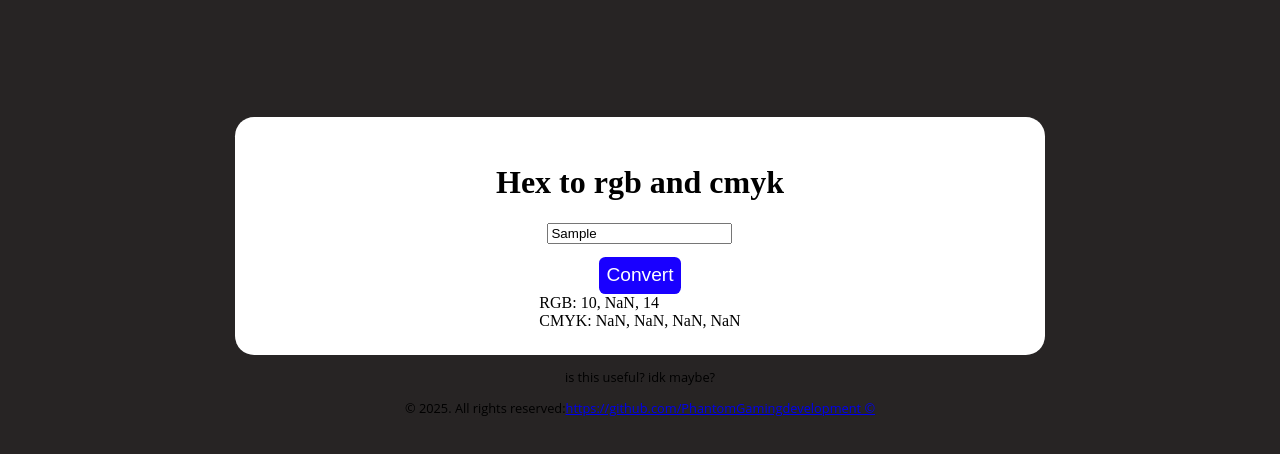
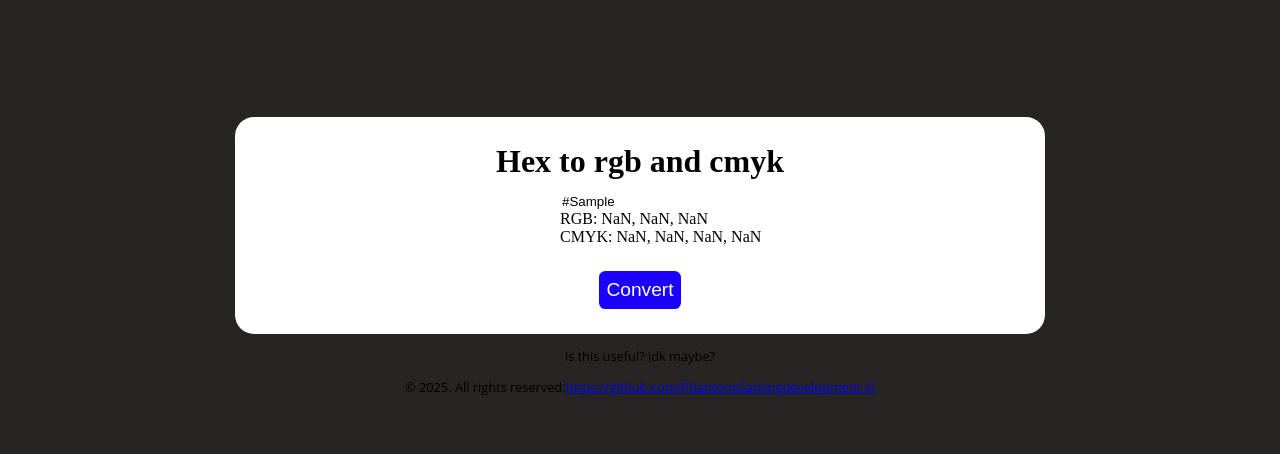
Before and after one commit to SanderNF/hextorgbandcmyk, a plain HTML site: page index.html in a window 1280 px wide. Both pictures are taken after typing "Sample" into the empty fields and a click on the button "Convert". Shown: the part 98-552 px from the top of the page. Drawn offline with Linux system fonts and the light colour scheme.

Commit message:
improved input handling and color preview
input now adds # if missing and removes double #'s

also added a color preview to the background of the color values

```diff
--- a/index.html
+++ b/index.html
@@ -16,10 +16,12 @@
 </div>
 
 <div class="container">
+    <div id="content">
         <h1>Hex to rgb and cmyk</h1>
         <input type="text" id="hexInput" placeholder="Enter HEX value (#FFFFFF)">
+        <div id="result"></div>
+    </div>
     <button id="convertBtn">Convert</button>
-  <div id="result"></div>
 </div>
 
 </body>
@@ -28,12 +30,23 @@
     const hexInput = document.getElementById('hexInput');
     const convertButton = document.getElementById('convertBtn');
     const result = document.getElementById('result');
+    const content = document.getElementById('content');
 
     convertButton.addEventListener('click', () => {
         const hex = hexInput.value;
         const rgb = hexToRgb(hex);
         const cmyk = rgbToCmyk(rgb);
+        content.style.backgroundColor = hex;
         result.innerHTML = `RGB: ${rgb.join(', ')}<br>CMYK: ${cmyk.join(', ')}`;
+    });
+
+    hexInput.addEventListener('input', () => {
+        const hex = hexInput.value;
+        if (hex.charAt(0) != '#') {
+            hexInput.value = "#" + hex;
+        } else if (hex.charAt(1) == '#') {
+            hexInput.value = hex.replace('#', '');
+        }
     });
 
     function hexToRgb(hex) {
@@ -44,7 +57,6 @@
     }
 
     function rgbToCmyk(rgb) {
-
         let [r, g, b] = rgb.map(x => x / 255);
         const k = 1 - Math.max(r, g, b);
 
--- a/style.css
+++ b/style.css
@@ -46,6 +46,25 @@ img{
         padding: 2vw;
     }
 
+    h1 {
+        background-color: rgb(255, 255, 255);
+        margin: 0;
+    }
+
+    #hexInput {
+        border: none;
+        background-color: rgba(255, 255, 255, 0);
+        margin: 1vw;
+        margin-bottom: 0;
+        margin-left: 5vw;
+    }
+
+    #result {
+        margin: 1vw;
+        margin-top: 0;
+        margin-left: 5vw;
+    }
+
     #convertBtn{
         background-color: rgb(25, 0, 255);
         color: white;
```
Lines whose indentation alone changed are shown as unchanged.
